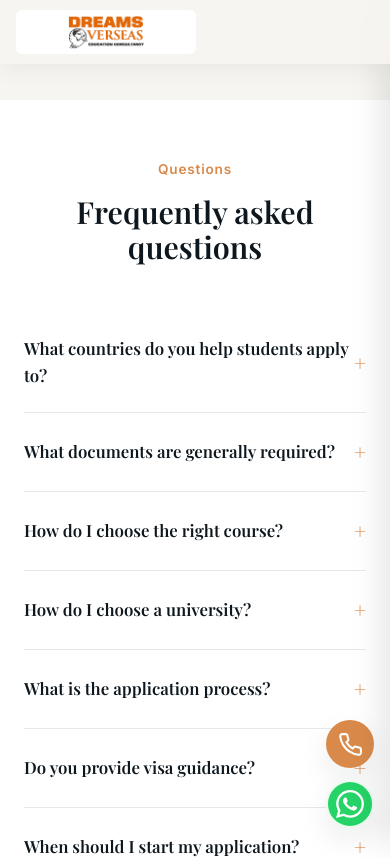
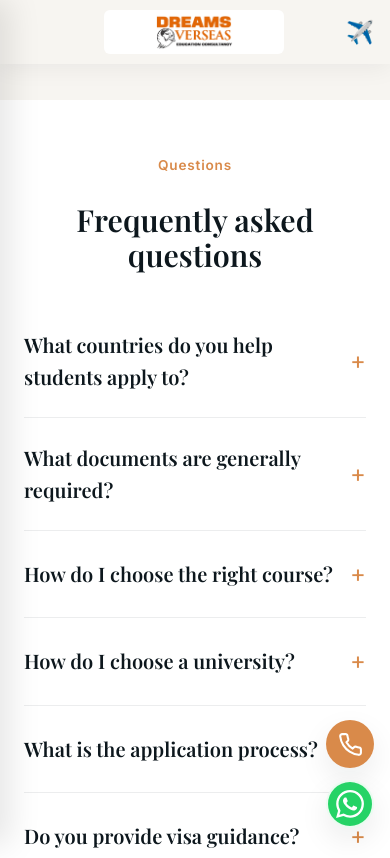
Before and after one commit to Shadabalam1/Dreams-Verseas-Education-Consultancy, a React (Vite) app: page /faq in a window 390 px wide. Shown: the top 858 px of the page. Built offline with nearby package versions, Linux system fonts and the light colour scheme.

Commit message:
Optimize performance, implement animated TrustBar, add responsive Sidebar Navigation

```diff
--- a/src/components/Header.jsx
+++ b/src/components/Header.jsx
@@ -8,6 +8,17 @@ const SOCIAL_LINKS = [
   { name: "LinkedIn", icon: <svg width="18" height="18" viewBox="0 0 24 24" fill="none" stroke="currentColor" strokeWidth="2" strokeLinecap="round" strokeLinejoin="round"><path d="M16 8a6 6 0 0 1 6 6v7h-4v-7a2 2 0 0 0-2-2 2 2 0 0 0-2 2v7h-4v-7a6 6 0 0 1 6-6z"></path><rect x="2" y="9" width="4" height="12"></rect><circle cx="4" cy="4" r="2"></circle></svg> },
   { name: "YouTube", icon: <svg width="18" height="18" viewBox="0 0 24 24" fill="none" stroke="currentColor" strokeWidth="2" strokeLinecap="round" strokeLinejoin="round"><path d="M22.54 6.42a2.78 2.78 0 0 0-1.94-2C18.88 4 12 4 12 4s-6.88 0-8.6.46a2.78 2.78 0 0 0-1.94 2A29 29 0 0 0 1 11.75a29 29 0 0 0 .46 5.33A2.78 2.78 0 0 0 3.4 19c1.72.46 8.6.46 8.6.46s6.88 0 8.6-.46a2.78 2.78 0 0 0 1.94-2 29 29 0 0 0 .46-5.25 29 29 0 0 0-.46-5.33z"></path><polygon points="9.75 15.02 15.5 11.75 9.75 8.48 9.75 15.02"></polygon></svg> }
 ];
+
+const NAV_ICONS = {
+  "home": "🏠",
+  "about": "ℹ️",
+  "destinations": "🌍",
+  "services": "🛠",
+  "universities": "🎓",
+  "success-stories": "⭐",
+  "faq": "❓",
+  "contact": "📞"
+};
 
 export default function Header({ route }) {
   const [menuOpen, setMenuOpen] = useState(false);
@@ -46,14 +57,20 @@ export default function Header({ route }) {
   return (
     <>
       <header className={`site-header${isScrolled ? " scrolled" : ""}`} id="siteHeader">
-        <div className="container">
+        <div className="container header-container">
+          <button type="button" className="hamburger" id="hamburger" aria-label="Open menu" aria-expanded={menuOpen} onClick={() => setMenuOpen(value => !value)}>
+            <span></span><span></span><span></span>
+          </button>
+
           <a href="/" className="logo"><img src="/DREAMS%20Banner.png" alt="Dreams Overseas Education Consultancy" className="brand-banner" /></a>
+
           <nav className="nav-links" aria-label="Primary navigation">
             {NAV_ITEMS.map(([id, label]) => <a key={id} {...linkProps(id)} className={route === id ? "active" : ""} aria-current={route === id ? "page" : undefined}>{label}</a>)}
           </nav>
+
           <div className="header-cta">
             <a href="/contact" className="btn btn-primary desktop-only">Book Free Counselling</a>
-            <button type="button" className="hamburger" id="hamburger" aria-label="Open menu" aria-expanded={menuOpen} onClick={() => setMenuOpen(value => !value)}><span></span><span></span><span></span></button>
+            <a href="/contact" className="mobile-cta" aria-label="Start Your Journey" style={{ fontSize: "1.4rem", textDecoration: "none" }}>✈️</a>
           </div>
         </div>
       </header>
@@ -62,22 +79,29 @@ export default function Header({ route }) {
 
       <div className={`mobile-drawer${menuOpen ? " open" : ""}`} id="mobileDrawer">
         <div className="drawer-header">
-          <img src="/DREAMS%20Banner.png" alt="Dreams" className="brand-banner" />
-          <button type="button" className="close-btn" aria-label="Close menu" onClick={() => setMenuOpen(false)}>✕</button>
+          <button type="button" className="close-btn" aria-label="Close menu" onClick={() => setMenuOpen(false)}>
+            <span>Close</span>
+            <svg width="20" height="20" viewBox="0 0 24 24" fill="none" stroke="currentColor" strokeWidth="2" strokeLinecap="round" strokeLinejoin="round"><line x1="18" y1="6" x2="6" y2="18"></line><line x1="6" y1="6" x2="18" y2="18"></line></svg>
+          </button>
         </div>
 
         <div className="drawer-nav">
-          {NAV_ITEMS.map(([id, label]) => (
-            <a key={id} {...linkProps(id)} className={`drawer-link ${route === id ? "active" : ""}`} aria-current={route === id ? "page" : undefined}>
-              {label}
+          {NAV_ITEMS.map(([id, label], index) => (
+            <a key={id} {...linkProps(id)} className={`drawer-link ${route === id ? "active" : ""}`} aria-current={route === id ? "page" : undefined} style={{ transitionDelay: menuOpen ? `${index * 0.05}s` : '0s' }}>
+              <span style={{ display: 'flex', alignItems: 'center', gap: '12px' }}>
+                <span style={{ fontSize: '1.2rem' }}>{NAV_ICONS[id]}</span>
+                {label}
+              </span>
               <svg xmlns="http://www.w3.org/2000/svg" width="18" height="18" viewBox="0 0 24 24" fill="none" stroke="currentColor" strokeWidth="2" strokeLinecap="round" strokeLinejoin="round" className="arrow-icon"><line x1="5" y1="12" x2="19" y2="12"></line><polyline points="12 5 19 12 12 19"></polyline></svg>
             </a>
           ))}
         </div>
 
         <div className="drawer-footer">
-          <a {...linkProps("contact")} className="btn btn-dark drawer-btn">Book Free Counselling</a>
-          <div className="drawer-social">
+          <a {...linkProps("contact")} className="btn btn-dark drawer-btn" style={{ background: "var(--accent)", color: "var(--white)", borderColor: "var(--accent)" }}>
+            ✈️ Start Your Journey
+          </a>
+          <div className="drawer-social" style={{ marginTop: '10px' }}>
             {SOCIAL_LINKS.map(item => <a href="#" aria-label={item.name} key={item.name}>{item.icon}</a>)}
           </div>
         </div>
--- a/src/components/Hero.jsx
+++ b/src/components/Hero.jsx
@@ -18,7 +18,7 @@ export default function Hero() {
   useEffect(() => {
     if (videoRef.current) {
       videoRef.current.load();
-      videoRef.current.play().catch(() => {});
+      videoRef.current.play().catch(() => { });
     }
   }, [currentVideoIndex]);
 
@@ -49,8 +49,8 @@ export default function Hero() {
       </div>
 
       <div className="container hero-content" style={{ position: "relative", zIndex: 1 }}>
-        <span className="eyebrow">Education & Visa Consultancy</span>
-        <h1>Turn your travel and study abroad dreams into global opportunities</h1>
+        <span className="eyebrow">Trusted Study Abroad & Immigration Consultants in Hyderabad</span>
+        <h1>Study Abroad.<br /> Travel the World.<br /> Build Your Future.</h1>
         <p>Expert guidance for students planning their international education journey, and complete assistance for tourists exploring the world.</p>
         <div className="hero-ctas">
           <Link to="/contact" className="btn btn-primary">Book Free Counselling <span className="arrow">→</span></Link>
--- a/src/index.css
+++ b/src/index.css
@@ -100,8 +100,14 @@ p {
   font-size: 0.85rem;
   letter-spacing: 0.06em;
   color: var(--accent);
+  background: rgba(255, 255, 255, 0.12);
+  backdrop-filter: blur(8px);
+  -webkit-backdrop-filter: blur(8px);
+  border: 1px solid rgba(255, 255, 255, 0.15);
+  padding: 6px 14px;
+  border-radius: 20px;
   font-weight: 600;
-  margin-bottom: 0.9rem;
+  margin-bottom: 1.2rem;
   display: inline-block;
 }
 
@@ -143,6 +149,7 @@ p {
 .btn-primary {
   background: var(--accent);
   color: var(--white);
+  border: 1.5px solid transparent;
 }
 
 .btn-primary:hover {
@@ -339,6 +346,10 @@ p {
   gap: 1.5rem;
 }
 
+.mobile-cta {
+  display: none;
+}
+
 .hamburger {
   display: none;
   position: relative;
@@ -346,6 +357,10 @@ p {
   gap: 5px;
   width: 26px;
   z-index: 1101;
+  background: transparent;
+  border: none;
+  padding: 0;
+  cursor: pointer;
 }
 
 .hamburger span {
@@ -365,7 +380,7 @@ p {
   background: rgba(0, 0, 0, 0.6);
   backdrop-filter: blur(4px);
   -webkit-backdrop-filter: blur(4px);
-  z-index: 1050;
+  z-index: 1250;
   opacity: 0;
   visibility: hidden;
   transition: all 0.4s ease;
@@ -379,17 +394,17 @@ p {
 .mobile-drawer {
   position: fixed;
   top: 0;
-  right: 0;
+  left: 0;
   bottom: 0;
   width: 85%;
-  max-width: 400px;
+  max-width: 320px;
   background: var(--white);
   display: flex;
   flex-direction: column;
-  z-index: 1100;
-  transform: translateX(100%);
+  z-index: 1300;
+  transform: translateX(-100%);
   transition: transform 0.4s cubic-bezier(0.16, 1, 0.3, 1);
-  box-shadow: -10px 0 30px rgba(0, 0, 0, 0.1);
+  box-shadow: 10px 0 30px rgba(0, 0, 0, 0.1);
 }
 
 .mobile-drawer.open {
@@ -399,8 +414,8 @@ p {
 .drawer-header {
   display: flex;
   align-items: center;
-  justify-content: space-between;
-  padding: 20px 24px;
+  justify-content: flex-end;
+  padding: 16px 20px;
   border-bottom: 1px solid rgba(23, 35, 43, 0.08);
 }
 
@@ -410,17 +425,24 @@ p {
 }
 
 .drawer-header .close-btn {
-  background: none;
+  background: rgba(23, 35, 43, 0.05);
   border: none;
-  font-size: 1.8rem;
   color: var(--dark);
   cursor: pointer;
-  padding: 0;
+  padding: 8px 16px;
   display: flex;
   align-items: center;
   justify-content: center;
-  width: 40px;
-  height: 40px;
+  gap: 8px;
+  width: auto;
+  height: auto;
+  border-radius: 20px;
+  transition: all 0.3s ease;
+}
+
+.drawer-header .close-btn:hover {
+  background: rgba(23, 35, 43, 0.1);
+  transform: translateY(-2px);
 }
 
 .drawer-nav {
@@ -435,12 +457,20 @@ p {
   display: flex;
   align-items: center;
   justify-content: space-between;
-  padding: 16px 0;
-  font-family: 'Playfair Display', serif;
-  font-size: 1.3rem;
+  padding: 14px 0;
+  font-family: 'Inter', sans-serif;
+  font-size: 1.1rem;
+  font-weight: 500;
   color: var(--dark);
   border-bottom: 1px solid rgba(23, 35, 43, 0.05);
-  transition: color 0.3s ease;
+  opacity: 0;
+  transform: translateX(-15px);
+  transition: opacity 0.4s ease, transform 0.4s ease, color 0.3s ease;
+}
+
+.mobile-drawer.open .drawer-link {
+  opacity: 1;
+  transform: translateX(0);
 }
 
 .drawer-nav .drawer-link:last-child {
@@ -542,15 +572,17 @@ p {
 
 .hero-ctas {
   display: flex;
+  align-items: center;
   gap: 1rem;
   flex-wrap: wrap;
-  margin-bottom: 2.6rem;
+  margin-bottom: 1.2rem;
 }
 
 .hero-trust {
   display: flex;
-  gap: 2.2rem;
+  gap: 2.0rem;
   flex-wrap: wrap;
+  padding-bottom: 0.5rem;
 }
 
 .hero-trust span {
@@ -589,7 +621,10 @@ p {
 =================================================== */
 .trust-bar {
   background: var(--primary);
-  padding: 34px 0;
+  padding: 20px 0;
+  margin-top: -2rem;
+  position: relative;
+  z-index: 10;
 }
 
 .trust-bar .grid {
@@ -955,13 +990,14 @@ p {
   background: var(--white);
   padding: 1.2rem;
   border-radius: var(--radius-m);
-  box-shadow: 0 4px 20px rgba(13,23,29,0.05);
+  box-shadow: 0 4px 20px rgba(13, 23, 29, 0.05);
   display: flex;
   gap: 1rem;
   flex-wrap: wrap;
   margin-bottom: 3.5rem;
   align-items: center;
 }
+
 .filter-group {
   flex: 1;
   min-width: 180px;
@@ -969,6 +1005,7 @@ p {
   display: flex;
   align-items: center;
 }
+
 .filter-group svg {
   position: absolute;
   left: 16px;
@@ -977,11 +1014,12 @@ p {
   color: var(--muted);
   pointer-events: none;
 }
+
 .filter-group select {
   width: 100%;
   padding: 14px 18px 14px 44px;
   border-radius: var(--radius-s);
-  border: 1px solid rgba(23,35,43,0.1);
+  border: 1px solid rgba(23, 35, 43, 0.1);
   background: var(--background);
   font-family: 'Inter', sans-serif;
   font-size: 0.9rem;
@@ -990,6 +1028,7 @@ p {
   transition: border-color .3s;
   appearance: none;
 }
+
 .filter-group select:focus {
   outline: none;
   border-color: var(--accent);
@@ -1529,6 +1568,65 @@ p {
 }
 
 /* ===================================================
+   XX. FAQ
+=================================================== */
+.faq-list {
+  max-width: 800px;
+  margin: 0 auto;
+}
+
+.faq-item {
+  border-bottom: 1px solid rgba(23, 35, 43, 0.08);
+}
+
+.faq-q {
+  width: 100%;
+  display: flex;
+  justify-content: space-between;
+  align-items: center;
+  padding: 24px 0;
+  font-family: 'Playfair Display', serif;
+  font-size: 1.25rem;
+  font-weight: 600;
+  color: var(--dark);
+  text-align: left;
+  transition: color 0.3s var(--ease);
+}
+
+.faq-q:hover {
+  color: var(--accent);
+}
+
+.faq-q .plus {
+  font-family: 'Inter', sans-serif;
+  font-size: 1.5rem;
+  font-weight: 400;
+  transition: transform 0.4s var(--ease);
+  color: var(--accent);
+}
+
+.faq-item.open .faq-q .plus {
+  transform: rotate(45deg);
+}
+
+.faq-a {
+  max-height: 0;
+  overflow: hidden;
+  transition: max-height 0.4s var(--ease), padding-bottom 0.4s var(--ease);
+}
+
+.faq-item.open .faq-a {
+  max-height: 300px;
+  padding-bottom: 24px;
+}
+
+.faq-a p {
+  margin: 0;
+  font-size: 0.95rem;
+  color: var(--muted);
+}
+
+/* ===================================================
    20. RESPONSIVE
 =================================================== */
 @media (max-width: 991px) {
@@ -1540,6 +1638,10 @@ p {
 
   .hamburger {
     display: flex;
+  }
+
+  .mobile-cta {
+    display: block;
   }
 
   .about .container,
@@ -1612,8 +1714,26 @@ p {
     height: 44px;
   }
 
+  .hero {
+    padding-top: 80px;
+    min-height: 80vh;
+  }
+
+  .hero p {
+    margin-bottom: 1.5rem;
+    font-size: 1rem;
+  }
+
   .section {
-    padding: 56px 0;
+    padding: 48px 0;
+  }
+
+  .section-head {
+    margin-bottom: 2rem;
+  }
+
+  .grid {
+    gap: 1.5rem;
   }
 
   .dest-grid,
@@ -1635,6 +1755,7 @@ p {
 
   .hero-ctas {
     flex-direction: column;
+    gap: 0.8rem;
   }
 
   .form-row {
```
Also changed, not shown: src/components/TrustBar.jsx (+45 -5 lines), src/components/Footer.jsx (line endings or trailing spaces).
